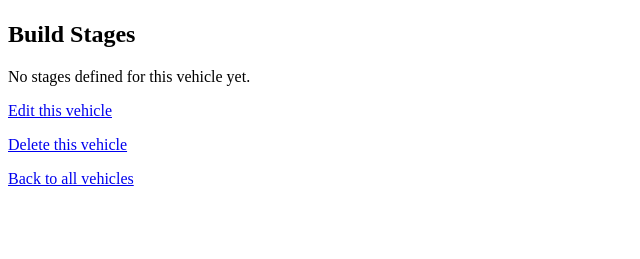
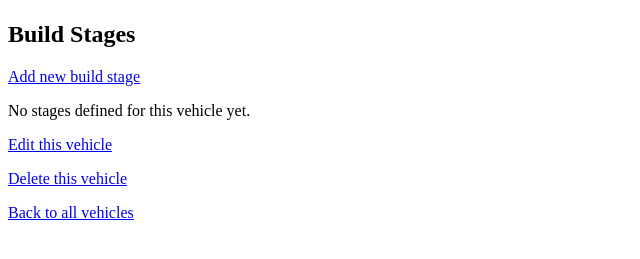
Before and after one commit to thomasfitz24/P3-vehicle-build-tracker, a Django app: template templates/builds/vehicle_detail.html in a window 1280 px wide. Shown: the part 106-365 px from the top of the page, without its empty margins (0-640 px from the left). Run offline with Django 5.2, Linux system fonts and the light colour scheme; the template is opened without the code that fills it, so the values that code supplies are empty; parts of the project's set-up code (start-up, migrations or seed data) failed here and were passed over.

Commit message:
Fix BuildStageForm import and wire stage_create correctly

```diff
--- a/builds/views.py
+++ b/builds/views.py
@@ -1,5 +1,5 @@
 from django.shortcuts import render, get_object_or_404, redirect
-from .models import Vehicle, BuildStageForm
+from .models import Vehicle, BuildStage
 from .forms import VehicleForm, BuildStageForm
 
 
--- a/templates/builds/vehicle_detail.html
+++ b/templates/builds/vehicle_detail.html
@@ -10,6 +10,9 @@
     <p><strong>Status:</strong> {{ vehicle.get_status_display }}</p>
 
     <h2>Build Stages</h2>
+<p>
+    <a href="{% url 'stage_create' vehicle.pk %}">Add new build stage</a>
+</p>
 {% if stages %}
     <ol>
         {% for stage in stages %}
```
Also changed, not shown: builds/forms.py (+5 -2 lines). Lines whose indentation alone changed are shown as unchanged.
